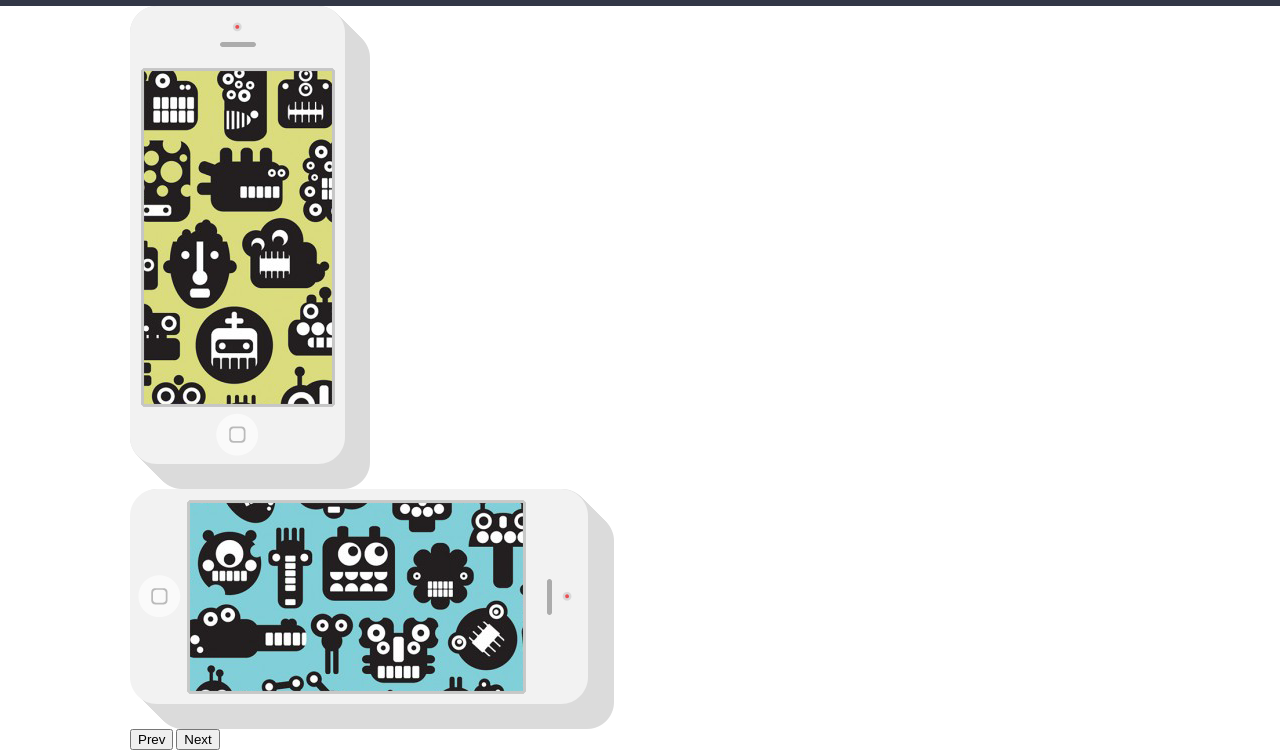
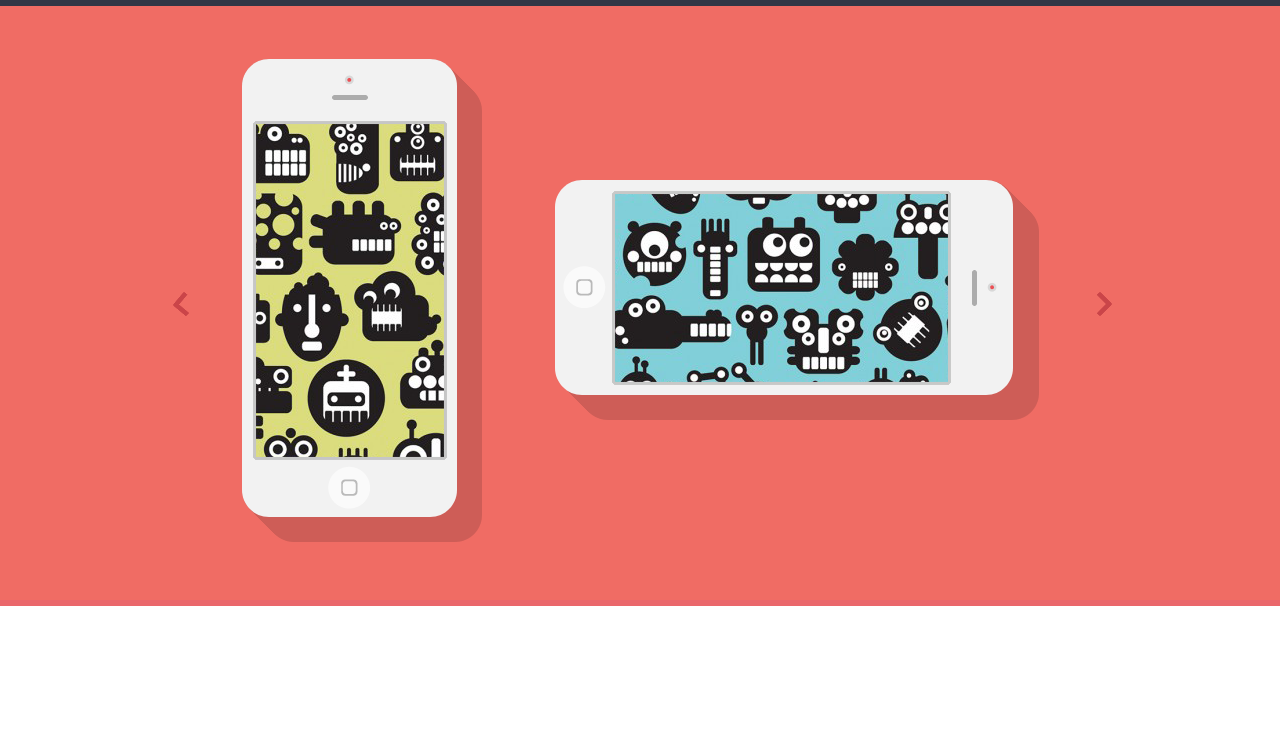
Before and after one commit to DMarin0/singolo, a plain HTML site: page singolo1.html in a window 1280 px wide. Shown: the part 89-839 px from the top of the page. After the commit the page ends 800 px from the top, so only its background shows below. Drawn offline with Linux system fonts and the light colour scheme.

Commit message:
feat: add styles for slider

```diff
--- a/singolo1.css
+++ b/singolo1.css
@@ -69,6 +69,7 @@ dd {
 }
 img {
   max-width: 100%;
+  height: auto;
   display: block;
 }
 p {
@@ -147,3 +148,69 @@ p {
 .nav__link:hover::after {
   width: 100%;
 }
+
+/* Slider */
+
+.slider {
+  height: 600px;
+  background-color: #f06c64;
+  border-bottom: 6px solid #ea676b;
+}
+.slider__inner {
+  position: relative;
+  max-width: 940px;
+  margin: 0 auto;
+}
+.slider__item {
+  position: absolute;
+}
+.slider__item--left {
+  top: 53px;
+  left: 72px;
+}
+.slider__item--right {
+  top: 174px;
+  right: 71px;
+}
+.slider__arrows {
+  min-height: 600px;
+  position: relative;
+}
+
+.arrow {
+  display: inline-block;
+  position: absolute;
+  font-size: 0;
+  color: transparent;
+  border: 0;
+  background: none;
+  top: 48%;
+  z-index: 1;
+  transform: translateY(-50%);
+  cursor: pointer;
+}
+.arrow:focus {
+  outline: 0;
+}
+.arrow:after {
+  content: "";
+  display: block;
+  width: 18px;
+  height: 18px;
+  border-top: 5px solid #ca4549;
+  border-right: 5px solid #ca4549;
+  border-radius: 2px;
+  transition: all 0.2s linear;
+}
+.arrow:hover:after {
+  border-color: #ffffff;
+}
+
+.arrow--prev {
+  left: 0;
+  transform: rotate(220deg);
+}
+.arrow--next {
+  right: -5px;
+  transform: rotate(45deg);
+}
```
